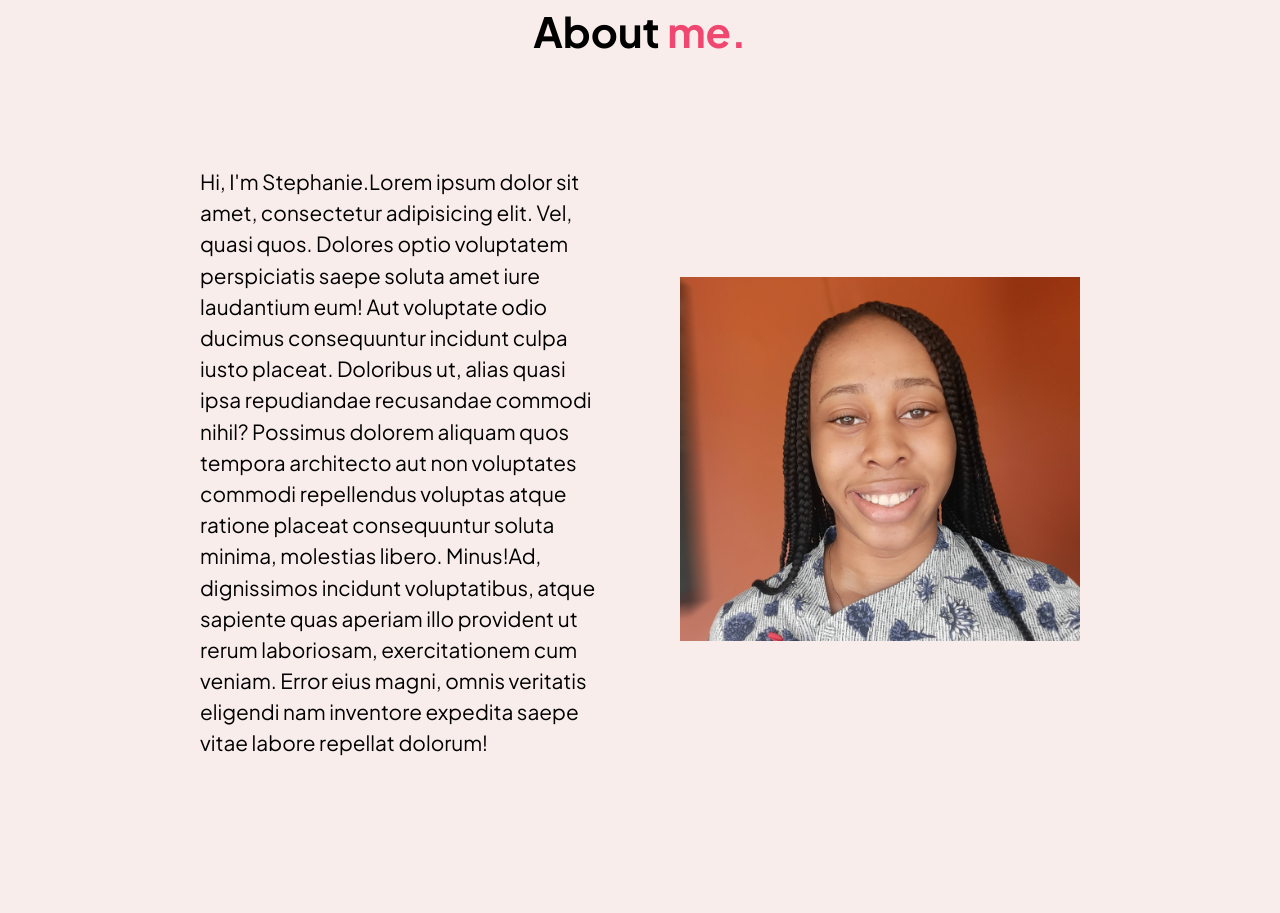
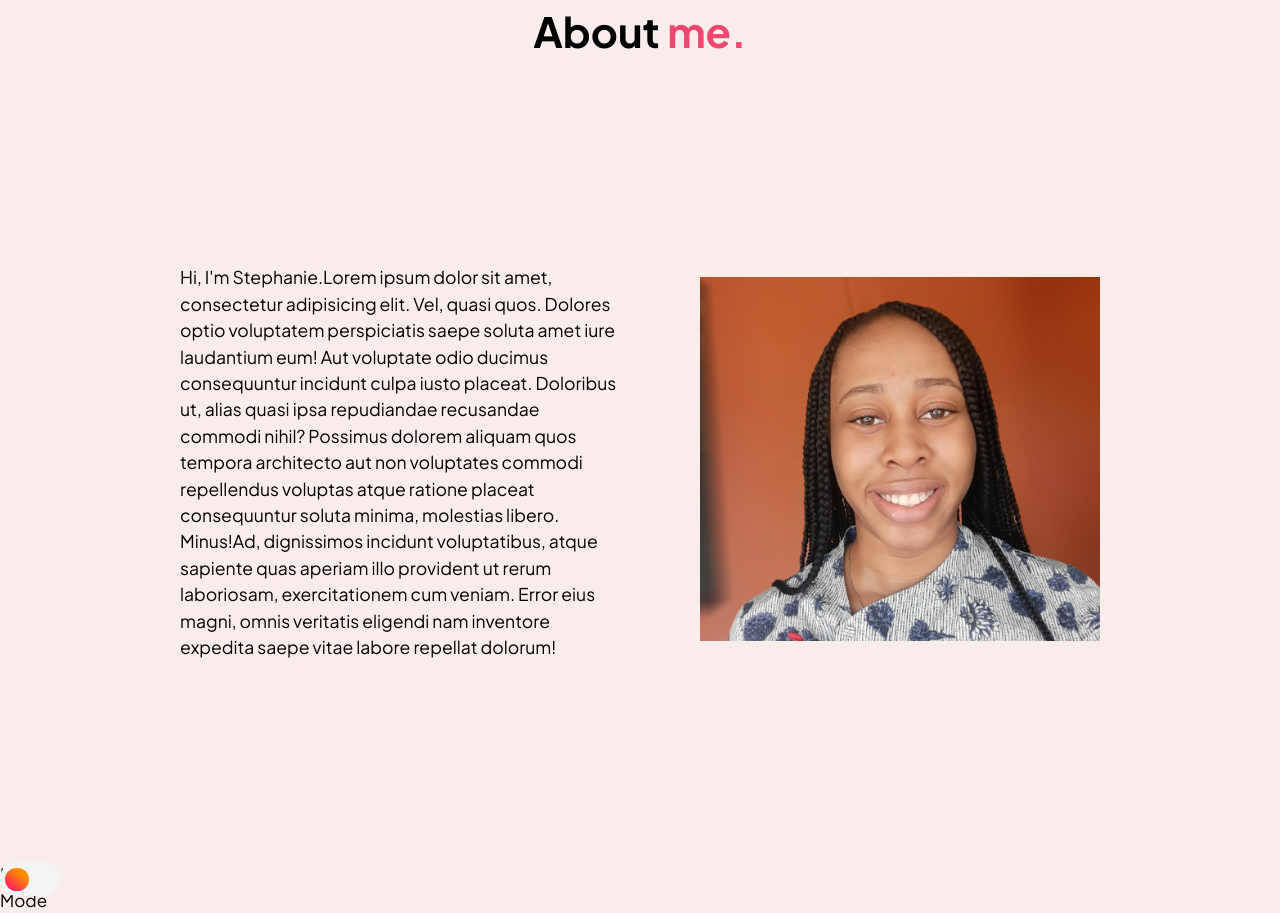
Before and after one commit to Ugboaja-Uchechi/portfolio-site, a React (Create React App) app: page /about in a window 1280 px wide. Before the commit the page ends 862 px from the top, so only its background shows below. Built offline with nearby package versions, Linux system fonts and the light colour scheme.

Commit message:
Create switch toggle

```diff
--- a/src/App.js
+++ b/src/App.js
@@ -1,21 +1,41 @@
-import React from "react";
+import React, { createContext, useState } from "react";
 import { Routes, Route } from 'react-router-dom';
 import Home from './component/Home';
 import About from "./component/About";
 import Projects from "./component/Projects";
 import Contact from "./component/Contact";
-import './index.css'
+import './index.css';
+
+export const ThemeContext = createContext(null);
 
 function App() {
+  const [theme, setTheme] = useState("light");
+
+  const toggleTheme = () => {
+    setTheme((curr) => (curr === "light" ? "dark" : "light" ))
+  };
+
+  const Switch = () => {
     return (
-    <>
+      <label className="switch">
+        {theme === "light" ? "Light Mode" : "Dark Mode"}
+        <input type="checkbox" onChange={toggleTheme} checked={theme === "dark"} />
+        <span className="slider"></span>
+      </label>
+    )
+  }
+  return (
+    <ThemeContext.Provider value={{ theme, toggleTheme }}>
+      <div id={theme}>
         <Routes>
           <Route exact path="/" element={<Home />} />
           <Route exact path="/about" element={<About />} />
           <Route exact path="/projects" element={<Projects />} />
           <Route exact path="/contact" element={<Contact />} />
         </Routes>
-    </>
+        <Switch />
+      </div>
+    </ThemeContext.Provider>
   );
 }
 
--- a/src/component/About.js
+++ b/src/component/About.js
@@ -7,8 +7,8 @@ const About = () => {
       <section>
         <h2 className="headings">About <span>me.</span></h2>
         <div className="about">
-          <div className="width margin-end">
-            <p>Hi, I'm Stephanie.Lorem ipsum dolor sit amet, consectetur adipisicing elit. Vel, quasi quos. Dolores optio voluptatem perspiciatis saepe soluta amet iure laudantium eum! Aut voluptate odio ducimus consequuntur incidunt culpa iusto placeat. Doloribus ut, alias quasi ipsa repudiandae recusandae commodi nihil? Possimus dolorem aliquam quos tempora architecto aut non voluptates commodi repellendus voluptas atque ratione placeat consequuntur soluta minima, molestias libero. Minus!Ad, dignissimos incidunt voluptatibus, atque sapiente quas aperiam illo provident ut rerum laboriosam, exercitationem cum veniam. Error eius magni, omnis veritatis eligendi nam inventore expedita saepe vitae labore repellat dolorum!
+          <div className="margin-end">
+            <p className="width">Hi, I'm Stephanie.Lorem ipsum dolor sit amet, consectetur adipisicing elit. Vel, quasi quos. Dolores optio voluptatem perspiciatis saepe soluta amet iure laudantium eum! Aut voluptate odio ducimus consequuntur incidunt culpa iusto placeat. Doloribus ut, alias quasi ipsa repudiandae recusandae commodi nihil? Possimus dolorem aliquam quos tempora architecto aut non voluptates commodi repellendus voluptas atque ratione placeat consequuntur soluta minima, molestias libero. Minus!Ad, dignissimos incidunt voluptatibus, atque sapiente quas aperiam illo provident ut rerum laboriosam, exercitationem cum veniam. Error eius magni, omnis veritatis eligendi nam inventore expedita saepe vitae labore repellat dolorum!
             </p>
           </div>
           <div>
--- a/src/index.css
+++ b/src/index.css
@@ -19,8 +19,70 @@
 
 body {
   font-family: 'Plus Jakarta Sans', sans-serif;
+}
+
+#light {
   background-color: var(--lightTheme);
 }
+
+#dark {
+  background-color: var(--darkTheme);
+}
+
+.switch {
+  /* --moon-mask: ; */
+   font-size: 17px;
+   position: relative;
+   display: inline-block;
+   width: 3.5em;
+   height: 2em;
+    transition: .7s ease;
+  }
+
+  /* Hide default HTML checkbox */
+  .switch input {
+   opacity: 0;
+   width: 0;
+   height: 0;
+   display: none;
+  }
+
+  /* The slider */
+  .slider {
+   position: absolute;
+   cursor: pointer;
+   top: 0;
+   left: 0;
+   right: 0;
+   bottom: 0;
+   background-color: #f4f4f5;
+   transition: .7s ease;
+   border-radius: 30px;
+  }
+
+  .slider:before {
+   position: absolute;
+   content: "";
+   height: 1.4em;
+   width: 1.4em;
+   border-radius: 20px;
+   left: 0.3em;
+   bottom: 0.3em;
+   background: linear-gradient(40deg,#ff0080,#ff8c00 70%);
+   transition: .7s ease;
+  }
+
+  input:checked + .slider {
+   background-color: #303136;
+      transition: .7s ease;
+  }
+
+  input:checked + .slider:before {
+   transform: translateX(1.5em);
+   background: #303136;
+   box-shadow: inset -3px -2px 5px -2px #8983f7, inset -10px -5px 0 0 #a3dafb;
+      transition: .7s ease;
+  }
 
 /* body::selection {
   background-color: navajowhite;
@@ -29,7 +91,6 @@ body {
 /* Header - Navigation Styling */
 
 header {
-  background-color: var(--lightTheme);
   height: 13vh;
 }
 
@@ -151,6 +212,10 @@ h3::selection {
   margin-inline-end: 2.5rem;
 }
 
+.margin-end p {
+  font-size: calc(0.3rem + 1vw);
+}
+
 .margin-start {
   margin-inline-start: 2.5rem;
 }
@@ -216,7 +281,7 @@ footer {
 p {
   /* font-size: clamp(1em, 0.75rem + 0.5vw, 1.2em); */
   font-weight: 400;
-  font-size: calc(0.5rem + 1vw);
+  font-size: calc(0.4rem + 1vw);
 }
 
 #footer-p {
@@ -324,6 +389,7 @@ button:focus {
   border-inline: 2px solid var(--shadeOfRed);
   outline: none;
   cursor: pointer;
+  z-index: 1;
 }
 
 
```
Lines whose indentation alone changed are shown as unchanged.
